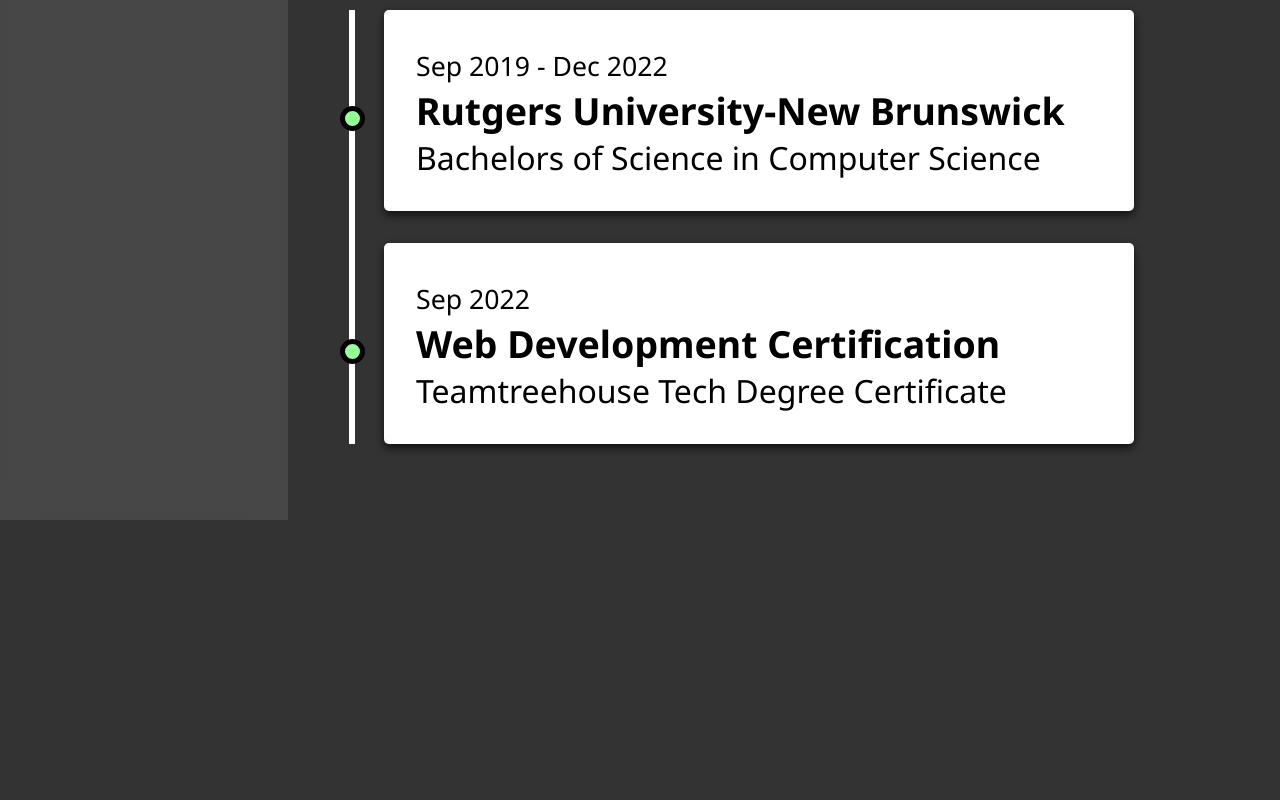
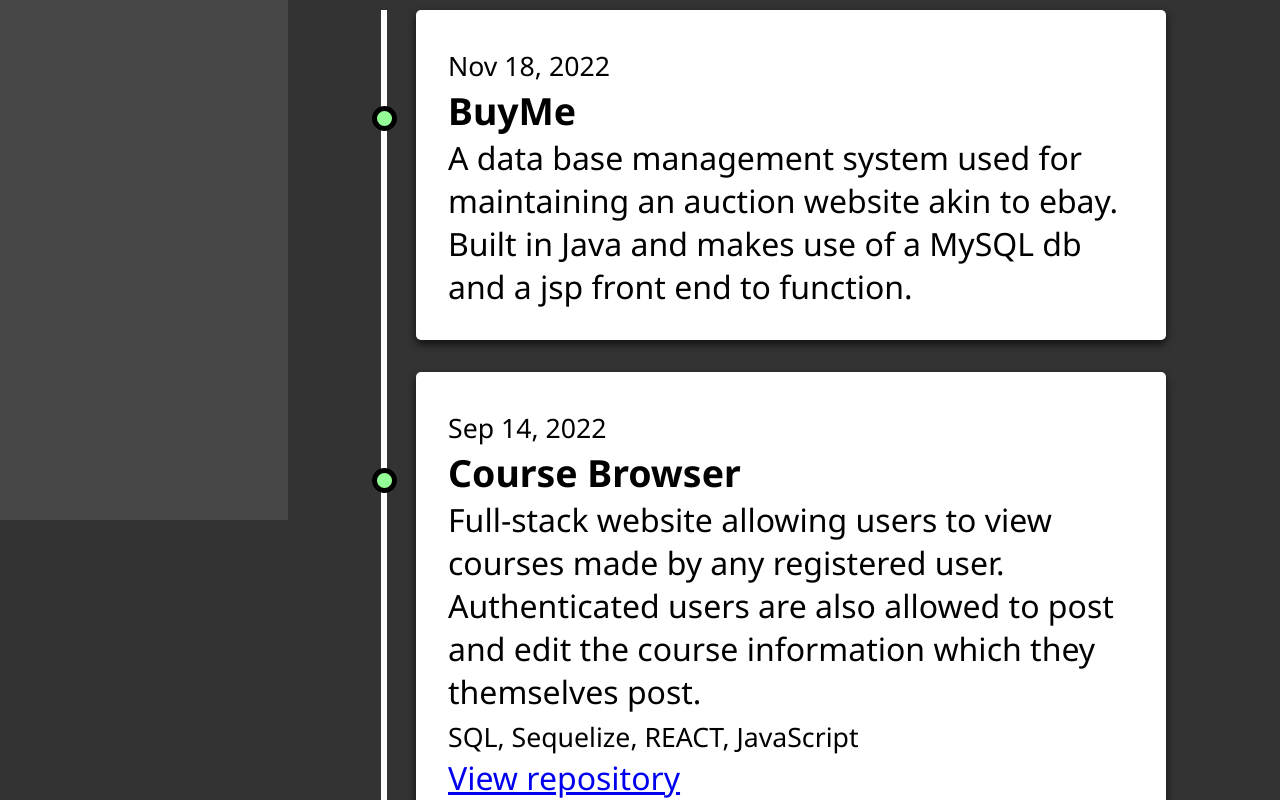
Before and after one commit to dac392/Portfolio-Personal-Website, a React (Create React App) app: page /resume/projects in a window 1280 px wide. Shown: the part 280-1080 px from the top of the page. Before the commit the page ends 800 px from the top, so only its background shows below. Built offline with nearby package versions, Linux system fonts and the light colour scheme.

Commit message:
projects and sticky side bar

```diff
--- a/src/App.css
+++ b/src/App.css
@@ -26,16 +26,18 @@
 /*
     HEADER THINGS
 */
+header{
+  position: relative;
+}
+
+
 
 #primary-navigation{
+  position: fixed;
   padding: 2em;
-  display: flex;
-  flex-direction: column;
-  justify-content: flex-start;
   background: hsl(0 0% 0% / 0.85);
   height: 100vh;
   min-width: 18rem;
-
 }
 
 @supports (backdrop-filter: blur(1rem)){
@@ -103,6 +105,7 @@
   color: white;
   font-size: 1.8rem;
   flex-grow: 2;
+  margin-left: 10em;
 }
 
 .main-content *:not(h1){
@@ -162,6 +165,7 @@
   background-color: #333;
   color: white;
   font-size: 2em;
+  margin-left: 10em;
 }
 
 .subnav ul{
@@ -274,6 +278,7 @@
     MEDIA QUERRIES
 */
 
+
 @media (max-width: 850px){
 
   #primary-navigation{
@@ -283,7 +288,6 @@
     z-index: 999;
     transform: translateX(-100%);
     transition: transform 0.35s ease-in-out;
-    /* align-items: flex-end; */
   }
 
   #primary-navigation[data-visible="true"]{
@@ -321,13 +325,13 @@
   }
 
   .main-content{
-    /* align-items: center; */
-    justify-content: center;
-    /* padding-left: 3em; */
-    width: 100%;
-    height: fit-content;
-    padding: min(20vh, 5rem) 2em 2em 4em;
-    font-size: 1.5rem;
+    margin-left: 0.5em;
+    width: 100vw;
+  }
+
+  .resume{
+    margin-left: 0.5em;
+    width: 100vw;
   }
 
 
--- a/src/App.js
+++ b/src/App.js
@@ -4,6 +4,7 @@
 import Home from './Components/Home';
 import Resume from './Components/Resume';
 import Education from "./Components/Education";
+import Projects from './Components/Projects';
 
 function App() {
   return (
@@ -13,7 +14,7 @@
         <Route path="/" element={ <Home /> } />
         <Route path="resume" element={ <Resume />} >
           <Route path="education" element={ <Education /> } />
-          <Route path="projects" element={ <Education />} />
+          <Route path="projects" element={ <Projects />} />
           <Route path="courses" element={<Education/>} />
         </Route>
         <Route path="about" element={<Home/>} />
--- a/src/Components/Projects.js
+++ b/src/Components/Projects.js
@@ -0,0 +1,43 @@
+import React from "react";
+
+const Projects = ()=>{
+    return (
+        <div className="module">
+            <article className="timeline">
+                <section>
+                    <p><small>Nov 18, 2022</small></p>
+                    <h3>BuyMe</h3>
+                    <p>A data base management system used for maintaining an auction website akin to ebay.</p>
+                    <p>Built in Java and makes use of a MySQL db and a jsp front end to function.</p>
+                </section>
+                <section>
+                    <p><small>Sep 14, 2022</small></p>
+                    <h3>Course Browser</h3>
+                    <p>Full-stack website allowing users to view courses made by any registered user. Authenticated users are also allowed to post and edit the course information which they themselves post.</p>
+                    <p><small>SQL, Sequelize, REACT, JavaScript</small></p>
+                    <a href="https://github.com/dac392/Client-Api-Treehouse-Fullstack" target="_blank" rel="noreferrer">View repository</a>
+                </section>
+                <section>
+                    <p><small>Apr 18, 2022</small></p>
+                    <h3>Simple Compiler</h3>
+                    <p>Developed a compiler for a simple made up language using context free grammar. The program takes code and compiles it into ILOC assembly code.</p>
+                    <a href="https://github.com/dac392/SimpleCompiler-Compilers-C" target="_blank" rel="noreferrer">View repository </a>
+                </section>
+                <section>
+                    <p><small>Feb 21, 2022</small></p>
+                    <h3>Song Library</h3>
+                    <p>Deployed a small software application to manage song information. It is built using javaFX as my introduction to developing software and software methodology.</p>
+                    <a href="https://github.com/dac392/songLibrary-software-javafx" target="_blank" rel="noreferrer">View repository </a>
+                </section>
+                <section>
+                    <p><small>Jan 21, 2022</small></p>
+                    <h3>Protfolio Node static site</h3>
+                    <p>Built a rudimentary portfolio site using node and express</p>
+                    <a href="https://github.com/dac392/expressStaticSite-treehouse-nodeJS" target="_blank" rel="noreferrer">View repository </a>
+                </section>
+            </article>
+        </div>
+    );
+}
+
+export default Projects;
```
Also changed, not shown: src/Components/Courses.js (added).
